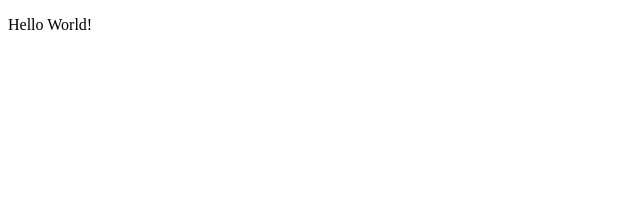
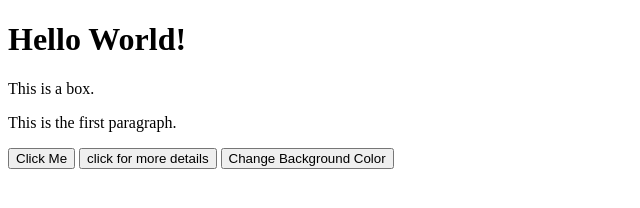
Before and after one commit to alnk-ops/python, a plain HTML site: page script/index.html in a window 1280 px wide. Shown: the whole page, without its empty margins (0-640 px from the left). Drawn offline with Linux system fonts and the light colour scheme.

Commit message:
afternoon commit

```diff
--- a/script/index.html
+++ b/script/index.html
@@ -4,12 +4,18 @@
     <meta charset="UTF-8">
     <meta name="viewport" content="width=device-width, initial-scale=1.0">
     <title>index</title>
-     <p id="Heading"></p>
-    <script src="script.js"></script>
+     <h1 id="Heading"></h1>
+     <div class="Box">Box</div>
+     <p>this is a small paragraph</p>
+
+
 </head>
 <body>
+    <button onclick="saymyname()">Click Me</button>
+    <button id="myButton">click for more details</button>
+    <button onclick="document.body.style.backgroundColor='lightblue'">Change Background Color</button>
     <!-- get element by id -->
 
-
+<script src="script.js"></script>
 </body>
 </html>
--- a/script/script.js
+++ b/script/script.js
@@ -49,4 +49,18 @@ console.log(dog1);
 // },16000);
 
 const output=document.getElementById("Heading").innerHTML = "Hello World!";
+const box=document.querySelector(".Box").innerHTML = "This is a box.";
+const paragraph=document.getElementsByTagName("p")[0].innerHTML = "This is the first paragraph.";
 console.log(output);
+console.log(box);
+console.log(paragraph);
+// document.write("this is the end");
+
+function saymyname(){
+    alert("Your name is Haridath");
+}
+function details(){
+    alert("Haridath is a student of ABC school. He loves coding and playing football.");
+}
+let button=document.getElementById("myButton");
+button.addEventListener("click",details);
```
